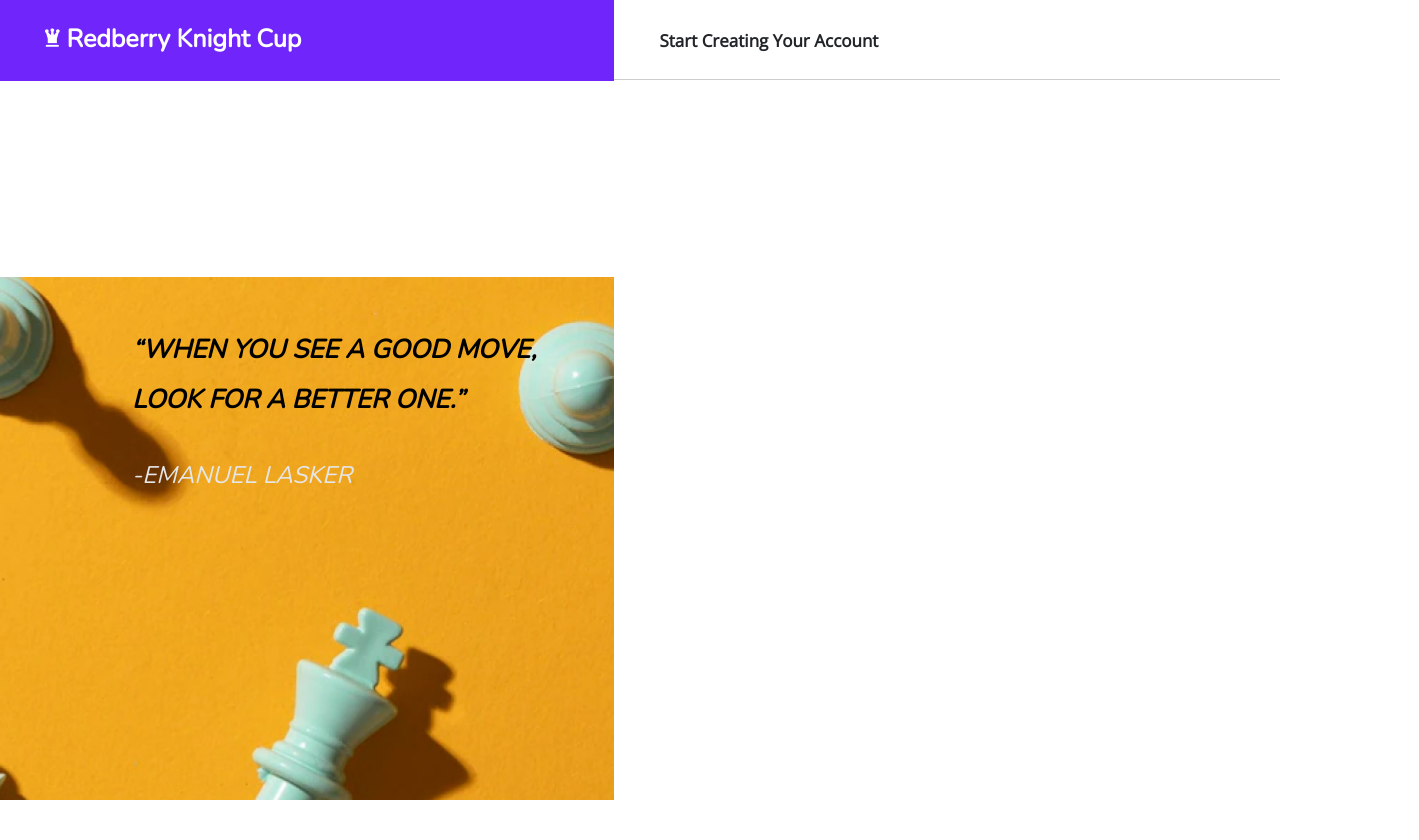
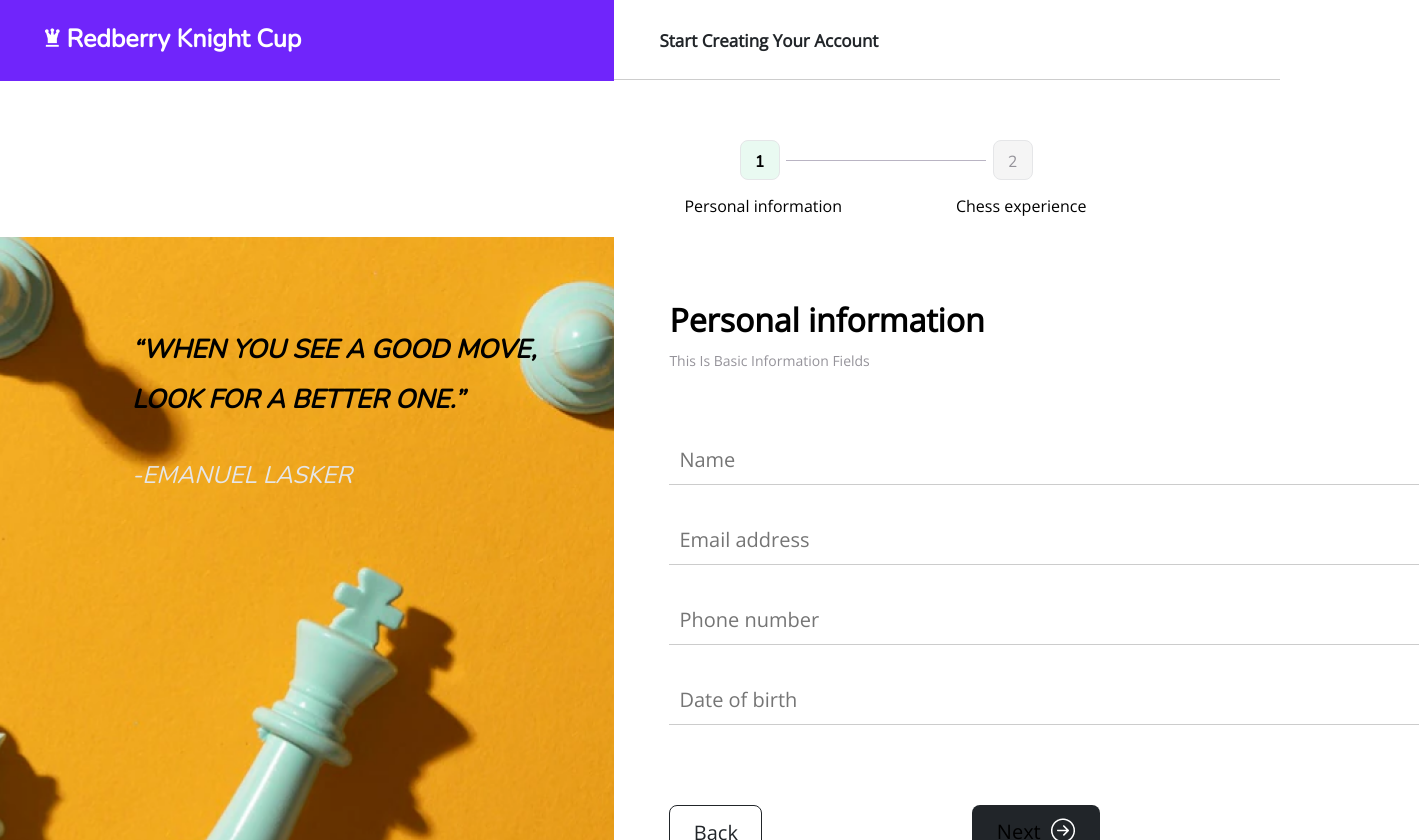
Before and after one commit to inadiradze/chess-form, a React (Vite) app: page /personal-information in a window 1280 px wide. Shown: the top 840 px of the page, 1419 px wide, since content can reach past the window. Before the commit the page ends 800 px from the top, so only its background shows below. Built offline with nearby package versions, Linux system fonts and the light colour scheme.

Commit message:
Added localstorage, inputs are now being checked

```diff
--- a/src/App.jsx
+++ b/src/App.jsx
@@ -2,7 +2,7 @@ import { useState } from 'react';
 import './style.css';
 import { BrowserRouter as Router, Routes, Route, Link } from 'react-router-dom';
 import Home from './pages/Home';
-import Info from './pages/Info';
+import Pinfo from './pages/Pinfo';
 import ErrorPage from './pages/ErrorPage';
 
 function App() {
@@ -13,7 +13,7 @@ function App() {
 
           <Routes>
             <Route path="/" element={<Home />} />
-            <Route path="/personal-information" element={<Info />} />
+            <Route path="/personal-information" element={<Pinfo />} />
             <Route path="*" element={<ErrorPage />} />
           </Routes>
         </div>
--- /dev/null
+++ b/src/components/PinfoForm.jsx
@@ -0,0 +1,107 @@
+import React, { useEffect, useState, useRef } from 'react';
+import { Link, useNavigate } from 'react-router-dom';
+
+function PinfoForm(){
+
+	const navigate = useNavigate();
+	const [name, setName] = useState("");
+	const [email, setEmail] = useState("");
+	const [number, setNumber] = useState("");
+	const [dob, setDob] = useState("");
+	const [formStatus, setFormStatus] = useState(false);
+	const nameRef = useRef();
+	const emailRef = useRef();
+	const numberRef = useRef();
+	const dobRef = useRef();
+
+	useEffect( () => {
+		showSavedInfo();
+	}, []);
+
+	function showSavedInfo(){
+		localStorage.getItem("name") !== null && setName(localStorage.getItem("name"));
+
+		localStorage.getItem("email") !== null && setEmail(localStorage.getItem("email"));
+
+		localStorage.getItem("number") !== null && setNumber(localStorage.getItem("number"));
+
+		localStorage.getItem("dob") !== null && setDob(localStorage.getItem("dob"));
+	}
+
+	function storeInfo(){
+
+		const nameVector =document.querySelector(".done-name");
+		const numberVector =document.querySelector(".done-number");
+		const emailVector =document.querySelector(".done-email");
+		const dobVector =document.querySelector(".done-dob");
+
+		localStorage.setItem("name", nameRef.current.value);
+		localStorage.setItem("email", emailRef.current.value);
+		localStorage.setItem("number", numberRef.current.value);
+		localStorage.setItem("dob", dobRef.current.value);
+
+		if(nameRef.current.checkValidity()){
+			nameVector.style.display="inline-flex";
+		}else{
+			nameVector.style.display="none";
+		}
+
+		if(emailRef.current.checkValidity()){
+			emailVector.style.display="inline-flex";
+		}else{
+			emailVector.style.display="none";
+		}
+
+		if(numberRef.current.checkValidity()){
+			numberVector.style.display="inline-flex";
+		}else{
+			numberVector.style.display="none";
+		}
+
+		if(dobRef.current.checkValidity()){
+			dobVector.style.display="inline-flex";
+		}else{
+			dobVector.style.display="none";
+		}
+	}
+
+	function checkForm(){
+
+		if(nameRef.current.checkValidity() && emailRef.current.checkValidity() && numberRef.current.checkValidity() && dobRef.current.checkValidity()) {
+
+			navigate("/experience-form");
+		}
+	}
+
+
+
+	return (
+		<div onChange={()=>{
+			storeInfo()}}className="pinfo-form">
+			<div className="name-div">
+				<input value={name}onChange={(e)=>{setName(e.target.value)}}type="text" id="name" name="name" ref={nameRef} placeholder="Name " minLength="2" pattern="[a-zA-Z ]+" required autoComplete="off"></input>
+				<img className="input-done done-name"src="src/assets/input-done.png"></img>
+
+			</div>
+			<div className="email-div">
+				<input value={email} ref={emailRef}onChange={(e)=>{setEmail(e.target.value)}} type="email" id="email" name="email" placeholder="Email address " pattern="[a-z0-9._%+-]+@[a-z0-9.-]+\.[a-z]{2,}$" required autoComplete="off" ></input>
+				<img className="input-done done-email"src="src/assets/input-done.png"></img>
+			</div>
+			<div className="phone-div">
+				<input value={number} ref={numberRef} onChange={(e)=>{setNumber(e.target.value)}}type="tel" id="number" name="number" placeholder="Phone number" required pattern='[5]{1}[0-9]{8}'></input>
+				<img className="input-done done-number"src="src/assets/input-done.png"></img>
+			</div>
+			<div className="date-div">
+				<input value={dob} ref={dobRef} onChange={(e)=>{setDob(e.target.value)}}type="text" id="date" name="date" pattern='[0-9/]{3}[0-9/]{3}[0-9]{4}'minLength="6" required placeholder="Date of birth "></input>
+				<img className="input-done done-dob"src="src/assets/input-done.png"></img>
+			</div>
+			<div className="pinfo-buttons">
+				<Link to="/"><button className="btn-back">Back</button></Link>
+				<button onClick={()=> {checkForm()}} className="btn-next">Next &nbsp; <img src="src/assets/btn-vector.png"></img> </button>
+			</div>
+
+		</div>
+	)
+}
+
+export default PinfoForm;
--- a/src/pages/ErrorPage.jsx
+++ b/src/pages/ErrorPage.jsx
@@ -1,5 +1,4 @@
 import React from 'react';
-import { Link } from "react-router-dom";
 
 function ErrorPage(){
 	return (
@@ -7,7 +6,7 @@ function ErrorPage(){
 			<div className="errorpage-div">
 				<h1> Sorry, this page does not exist :(</h1>
 				<br></br>
-				<Link to="/"> <p> Return back to the homepage </p> </Link>
+				<a href="/"> <p> Return back to the homepage </p> </a>
 			</div>
 		</div>
 	)
--- a/src/pages/Info.jsx
+++ /dev/null
@@ -1,27 +0,0 @@
-import React from 'react';
-import Header from '../components/Header';
-
-function Info(){
-	return (
-		<div className="pinfo-div">
-
-	        <div className="pinfo-left">
-          		<Header />
-          		<div className="pinfo-intro">
-	          		<p> “When you see a good move, <br></br> look for a better one.” </p>
-
-	          		<p className="pinfo-intro-author"> -Emanuel Lasker </p>
-          		</div>
-	        </div>
-
-	        <div className="pinfo-right">
-	        	<header className="pinfo-right-header">
-	        		<h1 className="pinfo-h"> Start Creating Your Account </h1>
-        		</header>
-
-	        </div>
-        </div>
-	)
-}
-
-export default Info;
--- /dev/null
+++ b/src/pages/Pinfo.jsx
@@ -0,0 +1,53 @@
+import React from 'react';
+import Header from '../components/Header';
+import PinfoForm from '../components/PinfoForm';
+
+function Pinfo(){
+	return (
+		<div className="pinfo-div">
+
+	        <div className="pinfo-left">
+          		<Header />
+          		<div className="pinfo-intro">
+	          		<p> “When you see a good move, <br></br> look for a better one.” </p>
+
+	          		<p className="pinfo-intro-author"> -Emanuel Lasker </p>
+          		</div>
+	        </div>
+
+	        <div className="pinfo-right">
+	        	<header className="pinfo-right-header">
+	        		<h1 className="pinfo-h"> Start Creating Your Account </h1>
+        		</header>
+
+        		<div className="wizard-div">
+
+        			<div className="wizard-pinfo-div">
+	        			<div className="pinfo-rect current">1</div>
+		        		<span className="wizard-pinfo">Personal information</span>
+
+	        		</div>
+	        		<div className="wizard-hr"></div>
+	        		<div className="wizard-exp-div">
+		        		<div className="exp-rect not-current">2</div>
+		        		<span className="wizard-exp">Chess experience</span>
+	        		</div>
+        		</div>
+
+        		<div className="pinfo-form-header">
+        			<header className="pinfo-form-h">
+        				<h1> Personal information</h1>
+        				<p> This Is Basic Information Fields </p>
+    				</header>
+
+    				<div>
+    					<PinfoForm />
+					</div>
+
+        		</div>
+	        </div>
+        </div>
+	)
+}
+
+export default Pinfo;
--- a/src/style.css
+++ b/src/style.css
@@ -1,5 +1,5 @@
 /*font open suns*/
-@import url('https://fonts.googleapis.com/css2?family=Nunito&family=Open+Sans&display=swap');
+@import url('https://fonts.googleapis.com/css2?family=Open+Sans&display=swap');
 
 /*font nunito*/
 @import url('https://fonts.googleapis.com/css2?family=Nunito&display=swap');
@@ -79,7 +79,7 @@ body {
 
 .home-intro {
   margin-left: 100px;
-  margin-top: 265px;
+  margin-top: 250px;
   font-family: 'Nunito';
   font-style: normal;
   font-weight: 800;
@@ -116,8 +116,9 @@ body {
   cursor: pointer;
 }
 
-.home-btn button:hover {
-  opacity: 0.9;
+.home-btn button:hover, .pinfo-buttons button:hover {
+  opacity: 0.95;
+  transform: scale(1.03);
   transition: 0.2s;
 }
 
@@ -158,7 +159,7 @@ body {
 
 .wizard-div {
   margin-left: 60px;
-  margin-top: 100px;
+  margin-top: 60px;
   cursor: text;
   width: fit-content;
 }
@@ -167,3 +168,135 @@ body {
   pointer-events: none;
   user-select: none;
 }
+
+
+.wizard-div {
+  margin-left: -30px;
+  display: flex;
+}
+
+.current {
+  background: #E9FAF1;
+  font-weight: 700;
+}
+
+.not-current {
+  background: #F5F5F5;
+  color: #95939A;
+}
+
+.wizard-div span {
+  font-family: 'Open Sans';
+  font-size: 16px;
+  display: inline-block;
+  margin-left: 100px;
+  margin-top: 15px;
+}
+
+.exp-rect, .pinfo-rect {
+  border: 1px solid #E5E6E8;
+  width: 40px;
+  height: 40px;
+  display: flex;
+  justify-content: center;
+  padding: 10px;
+  margin-left: 68%;
+  transform: translateX(-50%);
+  border-radius: 8px;
+}
+
+.wizard-hr {
+  border-bottom: 1px solid #B9B4C3;
+  width: 200px;
+  height: 0px;
+  margin-right: -130px;
+  margin-top: 20px;
+  margin-left: -56px;
+  display: inline;
+}
+
+.pinfo-form-header {
+  margin-top: 80px;
+  margin-left: 55px;
+}
+
+.pinfo-form-h h1 {
+  font-family: 'Open Sans';
+  font-weight: 600;
+  font-size: 32px;
+}
+
+.pinfo-form-h p {
+  margin-top: 10px;
+  font-family: 'Open Sans';
+  font-size: 14px;
+  color: #95939A;
+}
+
+.pinfo-form {
+  margin-top: 35px;
+
+}
+
+.pinfo-form input {
+  font-family: 'Open Sans';
+  font-size: 20px;
+  border: none;
+  outline: none;
+  padding-left: 10px;
+  background: white;
+  width: 750px;
+  min-height: 50px;
+  margin-top: 30px;
+  color: #212529;
+  border-bottom: 1px solid #ccc;
+}
+
+.pinfo-form input:focus::placeholder {
+  opacity: 0;
+}
+
+.pinfo-form input:focus{
+  background: #eee;
+}
+
+.pinfo-buttons button {
+  width: 191px;
+  height: 53px;
+  padding: 13px 24px;
+  border-radius: 8px;
+  font-size: 20px;
+  font-family: "Open Sans";
+  justify-content: center;
+  display: flex;
+  cursor: pointer;
+}
+
+
+.pinfo-buttons {
+  display: flex;
+  margin-top: 80px;
+  flex-direction: row;
+  justify-content: space-between;
+}
+
+.btn-back {
+  max-width: 93px;
+  background: white;
+  max-height: 53px;
+  border: 1px solid #212529;
+  color: #212529;
+}
+
+.btn-next {
+  margin-right: 180px;
+  border: none;
+  background: #212529;
+  max-width: 128px;
+  max-height: 53px;
+}
+
+.input-done {
+  display: none;
+  margin-left: -40px;
+}
```
Also changed, not shown: src/assets/input-done.png (added).
